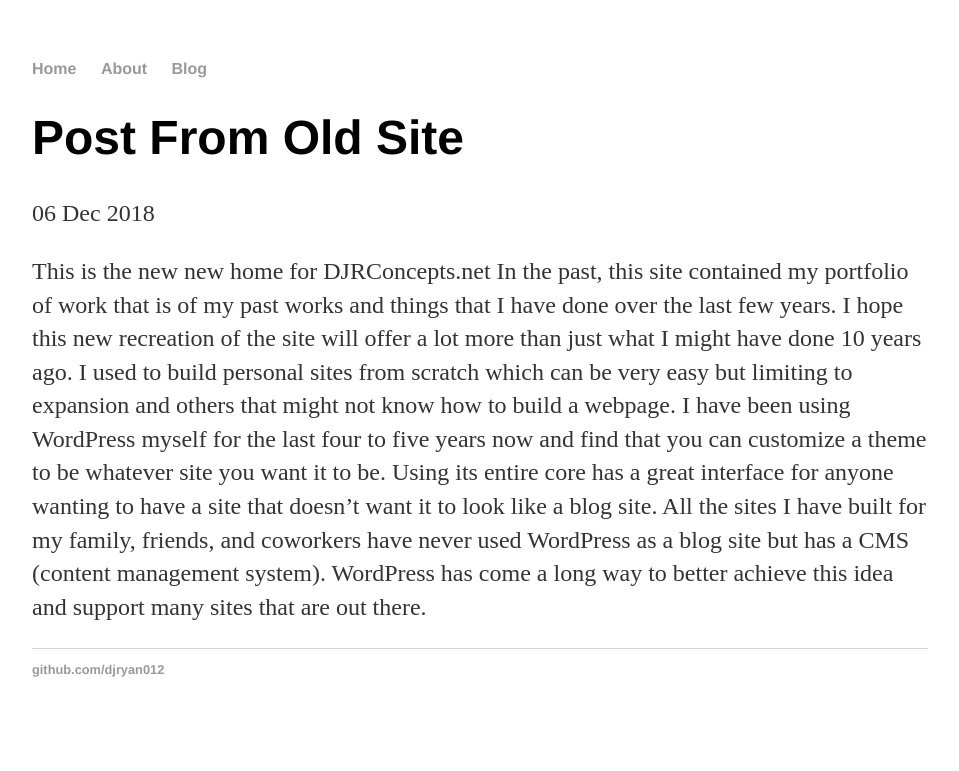
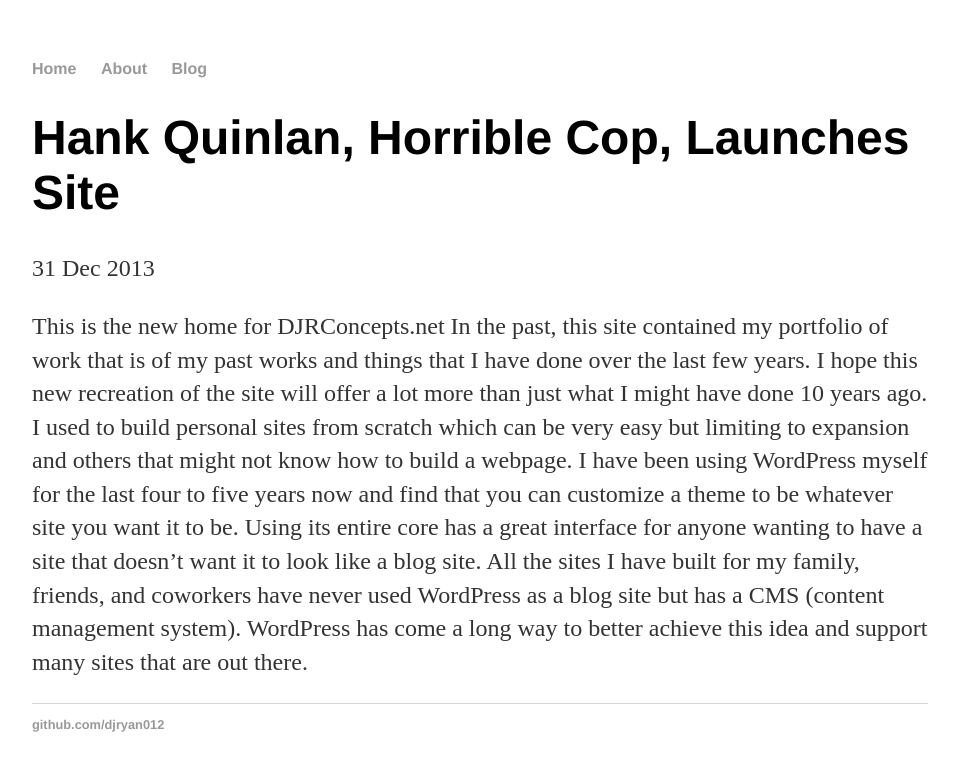
Before and after one commit to djryan012/djryan012.github.io, a Jekyll site: the page built from _posts/2018-12-06-post-from-old-site.md, in a window 1280 px wide. Shown: the top 771 px of the page, without its empty margins (160-1119 px from the left). Built offline with Jekyll 4.4.1, drawn with Linux system fonts in a browser that asks for light colours; our own code applies the rules of GitHub Pages for plain Markdown files.

Commit message:
Update 2018-12-06-post-from-old-site.md

```diff
--- a/_posts/2018-12-06-post-from-old-site.md
+++ b/_posts/2018-12-06-post-from-old-site.md
@@ -1 +1,7 @@
-This is the new new home for DJRConcepts.net In the past, this site contained my portfolio of work that is of my past works and things that I have done over the last few years. I hope this new recreation of the site will offer a lot more than just what I might have done 10 years ago. I used to build personal sites from scratch which can be very easy but limiting to expansion and others that might not know how to build a webpage. I have been using WordPress myself for the last four to five years now and find that you can customize a theme to be whatever site you want it to be. Using its entire core has a great interface for anyone wanting to have a site that doesn’t want it to look like a blog site. All the sites I have built for my family, friends, and coworkers have never used WordPress as a blog site but has a CMS (content management system). WordPress has come a long way to better achieve this idea and support many sites that are out there.
+---
+layout: post
+title: "Hank Quinlan, Horrible Cop, Launches Site"
+date: 2013-12-31
+---
+
+This is the new home for DJRConcepts.net In the past, this site contained my portfolio of work that is of my past works and things that I have done over the last few years. I hope this new recreation of the site will offer a lot more than just what I might have done 10 years ago. I used to build personal sites from scratch which can be very easy but limiting to expansion and others that might not know how to build a webpage. I have been using WordPress myself for the last four to five years now and find that you can customize a theme to be whatever site you want it to be. Using its entire core has a great interface for anyone wanting to have a site that doesn’t want it to look like a blog site. All the sites I have built for my family, friends, and coworkers have never used WordPress as a blog site but has a CMS (content management system). WordPress has come a long way to better achieve this idea and support many sites that are out there.
```
